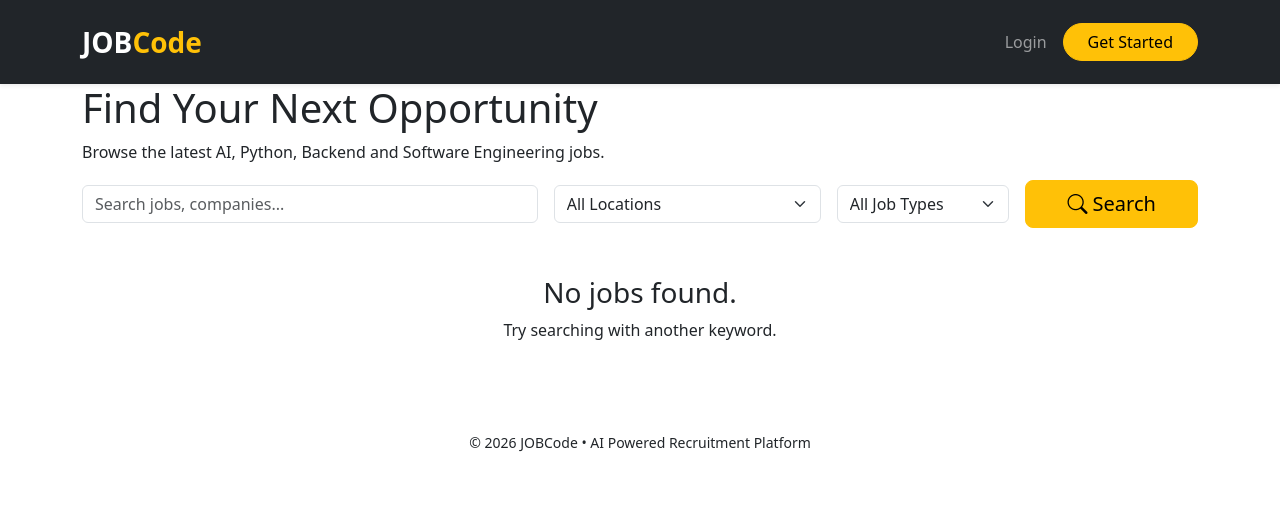
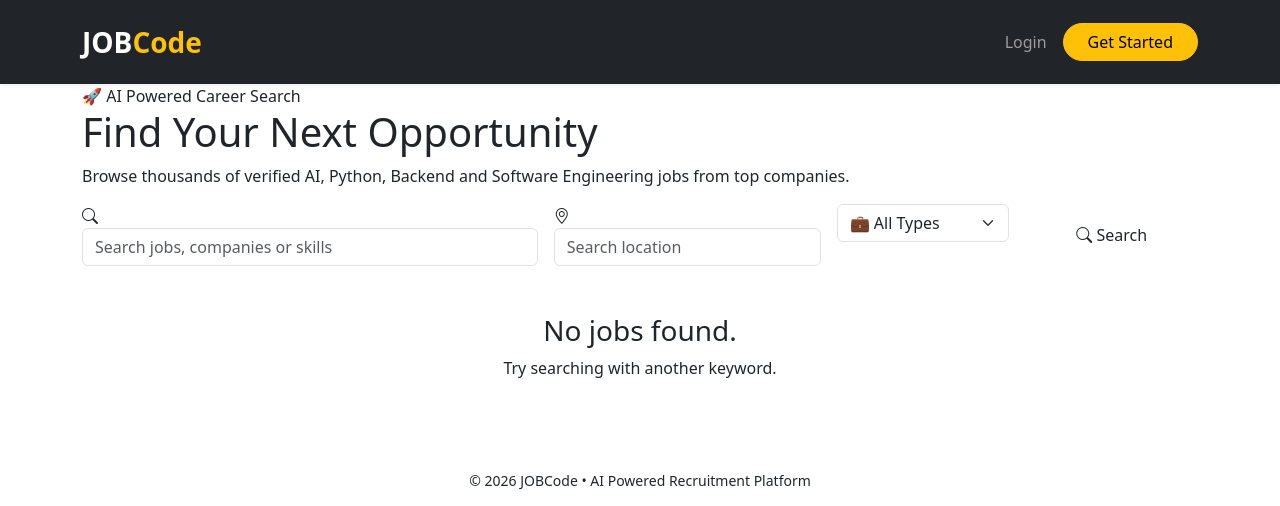
Before and after one commit to Jawahar28/AI-Powered-Job-Portal, a Django app: page /jobs/ in a window 1280 px wide. Shown: the top 506 px of the page. Run offline with Django 5.2, Linux system fonts and the light colour scheme; data that the repository does not hold is empty.

Commit message:
Polished Jobs Page

```diff
--- a/jobs/templates/jobs/job_list.html
+++ b/jobs/templates/jobs/job_list.html
@@ -6,7 +6,7 @@
 {% endblock %}
 
 {% block extra_css %}
-<link rel="stylesheet" href="{% static 'jobs/job_list.css' %}">
+<link rel="stylesheet" href="{% static 'css/jobs/job_list.css' %}">
 {% endblock %}
 
 {% block content %}
@@ -15,26 +15,38 @@
 
     <div class="container">
 
-        <h1>Find Your Next Opportunity</h1>
+        <div class="hero-content">
+
+            <span class="hero-badge">
+                🚀 AI Powered Career Search
+            </span>
+
+            <h1>
+                Find Your Next Opportunity
+            </h1>
 
             <p>
-            Browse the latest AI, Python, Backend and Software Engineering jobs.
+                Browse thousands of verified AI, Python, Backend and Software Engineering jobs from top companies.
             </p>
 
             <form method="GET" class="search-panel">
 
-    <div class="row g-3 align-items-center">
+                <div class="row g-3">
 
                     <!-- Search -->
 
                     <div class="col-lg-5">
+
                         <div class="search-input">
+
+                            <i class="bi bi-search"></i>
+
                             <input
                                 type="text"
                                 class="form-control"
                                 name="q"
                                 value="{{ query|default:'' }}"
-                    placeholder="Search jobs, companies...">
+                                placeholder="Search jobs, companies or skills">
 
                         </div>
 
@@ -43,46 +55,59 @@
                     <!-- Location -->
 
                     <div class="col-lg-3">
-            <select class="form-select" name="location">
 
-                <option value="">All Locations</option>
+                        <div class="search-input">
 
-                <option value="Hyderabad" {% if location == "Hyderabad" %}selected{% endif %}>Hyderabad</option>
+                            <i class="bi bi-geo-alt"></i>
 
-                <option value="Bangalore" {% if location == "Bangalore" %}selected{% endif %}>Bangalore</option>
+                            <input
+                                type="text"
+                                class="form-control"
+                                name="location"
+                                value="{{ location|default:'' }}"
+                                placeholder="Search location">
 
-                <option value="Chennai" {% if location == "Chennai" %}selected{% endif %}>Chennai</option>
-
-                <option value="Pune" {% if location == "Pune" %}selected{% endif %}>Pune</option>
-
-                <option value="Remote" {% if location == "Remote" %}selected{% endif %}>Remote</option>
-
-            </select>
+                        </div>
 
                     </div>
 
                     <!-- Job Type -->
 
                     <div class="col-lg-2">
-            <select class="form-select" name="job_type">
 
-                <option value="">All Job Types</option>
+                        <select
+                            class="form-select"
+                            name="job_type">
 
-                <option value="FT" {% if job_type == "FT" %}selected{% endif %}>Full Time</option>
+                            <option value="">
+                                💼 All Types
+                            </option>
 
-                <option value="PT" {% if job_type == "PT" %}selected{% endif %}>Part Time</option>
+                            <option value="FT"
+                                {% if job_type == "FT" %}selected{% endif %}>
+                                Full Time
+                            </option>
 
-                <option value="IN" {% if job_type == "IN" %}selected{% endif %}>Internship</option>
+                            <option value="PT"
+                                {% if job_type == "PT" %}selected{% endif %}>
+                                Part Time
+                            </option>
+
+                            <option value="IN"
+                                {% if job_type == "IN" %}selected{% endif %}>
+                                Internship
+                            </option>
 
                         </select>
 
                     </div>
 
-        <!-- Button -->
+                    <!-- Search -->
 
                     <div class="col-lg-2 d-grid">
 
-            <button class="btn btn-warning btn-lg">
+                        <button
+                            class="btn hero-search-btn">
 
                             <i class="bi bi-search"></i>
 
@@ -95,6 +120,9 @@
                 </div>
 
             </form>
+
+        </div>
+
     </div>
 
 </section>
--- a/jobs/views.py
+++ b/jobs/views.py
@@ -53,7 +53,7 @@
         jobs = jobs.filter(
             Q(title__icontains=query) |
             Q(company__name__icontains=query) |
-            Q(location__icontains=query)
+            Q(description__icontains=query)
         )
 
     if location:
```
Lines whose indentation alone changed are shown as unchanged.
